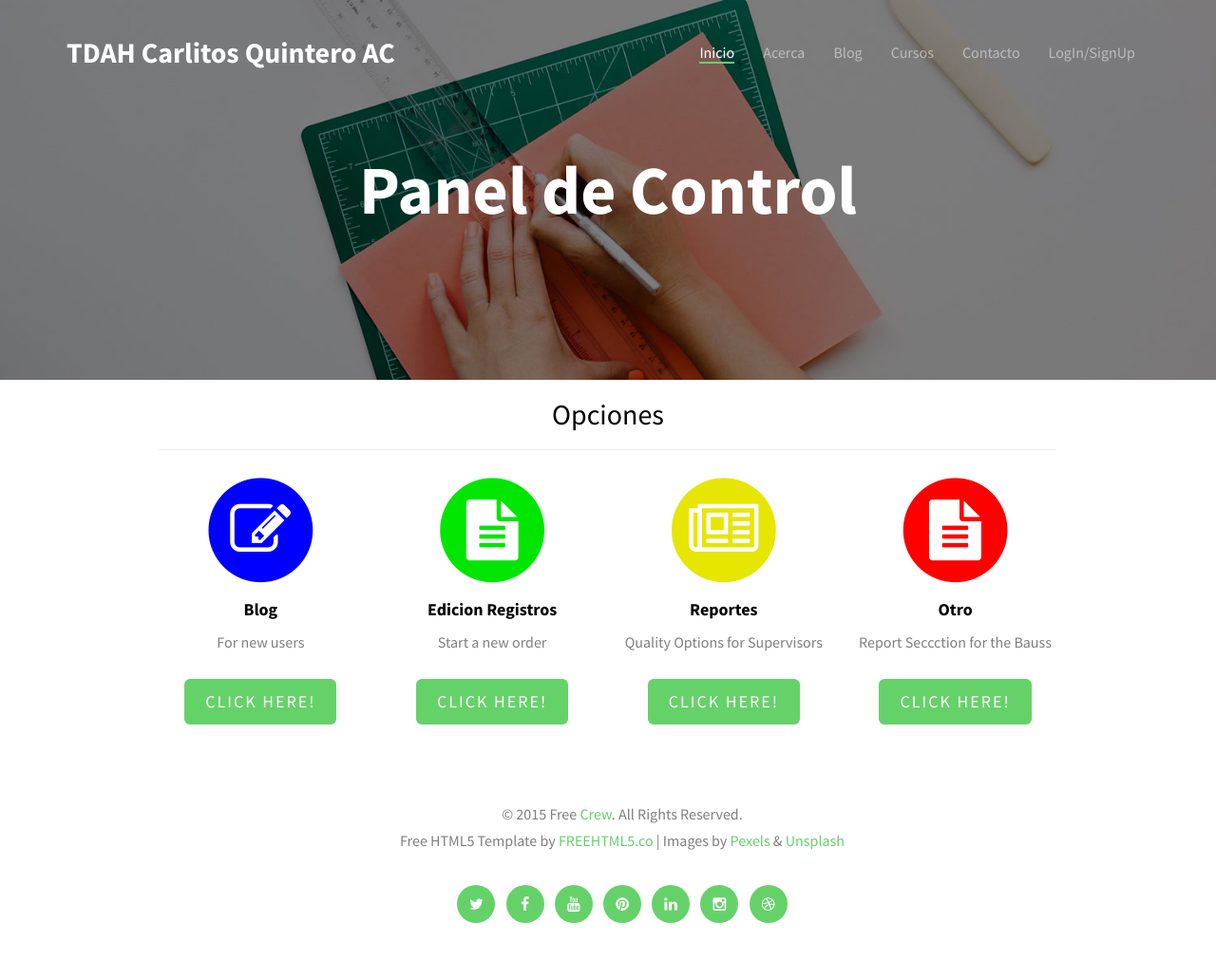
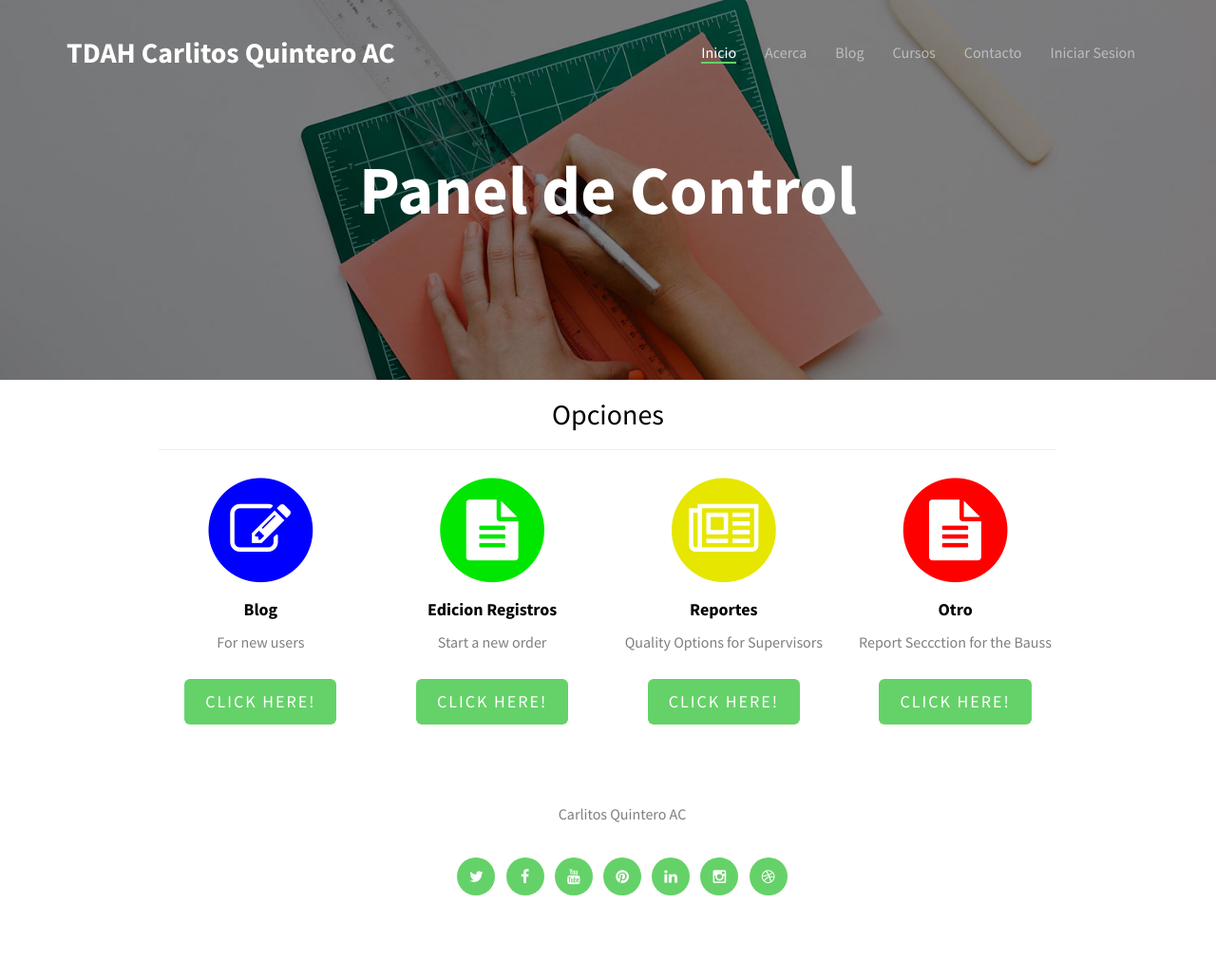
Before and after one commit to guille1194/Carlitos_Beta-1, a Django app: a page that uses templates/base.html in a window 1280 px wide. Shown: the whole page at 95% size. After the commit the page ends 943 px from the top, so only its background shows below. Run offline with Django 3.2, Linux system fonts and the light colour scheme; some libraries are stand-ins or nearby versions; some web fonts are replaced.

Commit message:
Quite informacion inutil

```diff
--- a/Carlos_Home/templates/Carlos_Home/home.html
+++ b/Carlos_Home/templates/Carlos_Home/home.html
@@ -32,7 +32,7 @@
           <div class="col-md-7 col-sm-7">
             <div class="fh5co-owl-text-wrap">
               <div class="fh5co-owl-text">
-                <h1 class="fh5co-lead to-animate">Case Study Title</h1>
+                <h1 class="fh5co-lead to-animate">Informacion basura </h1>
               <h2 class="fh5co-sub-lead to-animate">100% Free Fully Responsive HTML5 Bootstrap Template. Crafted with love by the fine folks at <a href="http://freehtml5.co/" target="_blank">FREEHTML5.co</a></h3>
               <p class="to-animate-2"><a href="#" class="btn btn-primary btn-lg">View Case Study</a></p>
               </div>
--- a/templates/base.html
+++ b/templates/base.html
@@ -104,13 +104,13 @@
 								<li><a href="#" ><span>Contacto</span></a></li>
 								<li><a href="{% url 'admin_panel' %}" ><span>Admin Panel</span></a></li>
 								<li><a href="{% url 'registros_view' %}" ><span>Registros</span></a></li>
-								<li><a href="#" ><span>LogOut</span></a></li>
+								<li><a href="#" ><span>Salir</span></a></li>
 								{% else %}
 								<li><a href="#" data-nav-section="about"><span>Acerca</span></a></li>
 								<li><a href="#" data-nav-section="press"><span>Blog</span></a></li>
 								<li><a href="#" data-nav-section="contacto" ><span>Cursos</span></a></li>
 								<li><a href="#" data-nav-section="contacto" ><span>Contacto</span></a></li>
-								<li><a href="#" ><span>LogIn/SignUp</span></a></li>
+								<li><a href="#" ><span>Iniciar Sesion</span></a></li>
 								{% endif %}
 		          </ul>
 		        </div>
@@ -130,7 +130,7 @@
 		<div class="container">
 			<div class="row row-bottom-padded-sm">
 				<div class="col-md-12">
-					<p class="copyright text-center">&copy; 2015 Free <a href="index.html">Crew</a>. All Rights Reserved. <br> Free HTML5 Template by <a href="http://freehtml5.co/" target="_blank">FREEHTML5.co</a> | Images by <a href="http://pexels.com/" target="_blank">Pexels</a> &amp;  <a href="http://unsplash.com/" target="_blank">Unsplash</a></p>
+					<p class="copyright text-center">Carlitos Quintero AC</p>
 				</div>
 			</div>
 			<div class="row">
```
